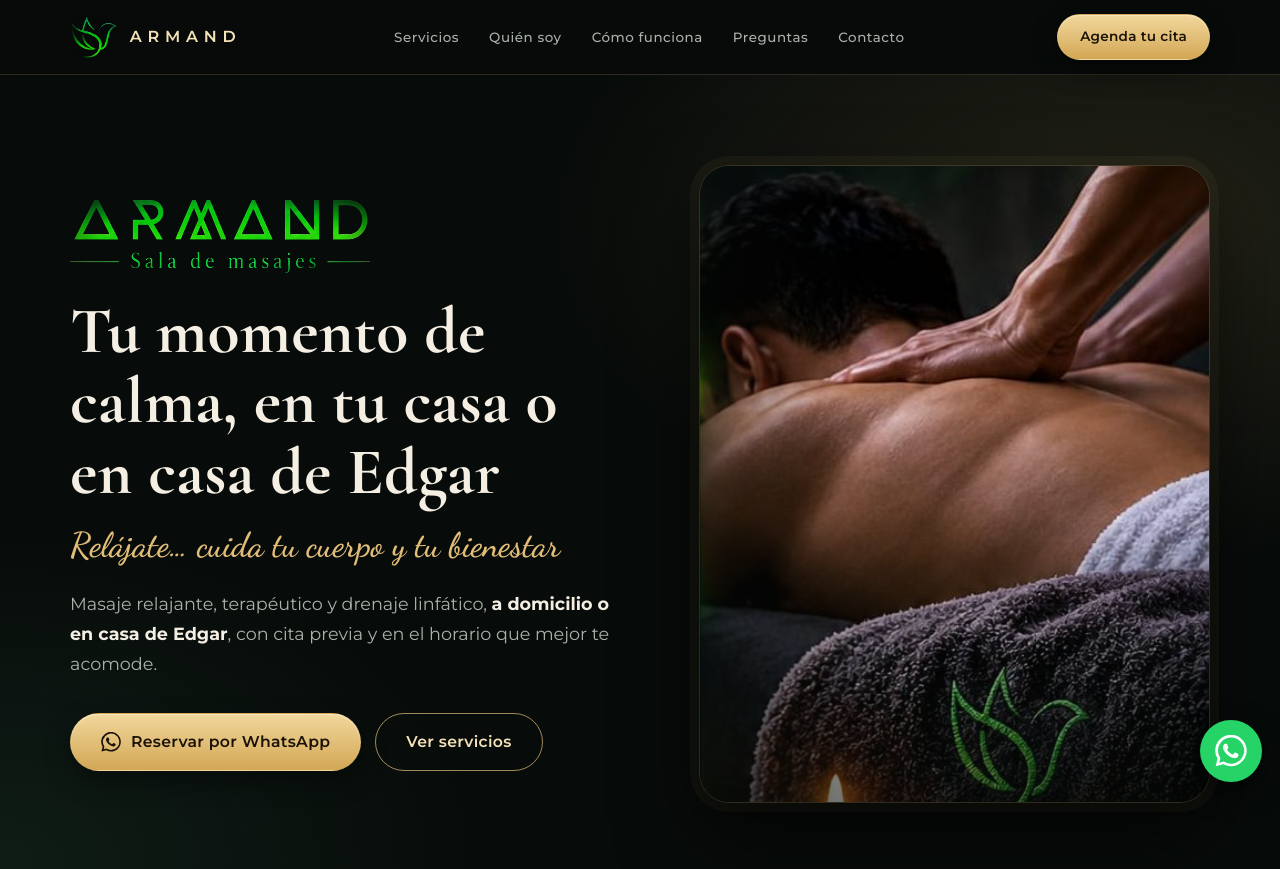
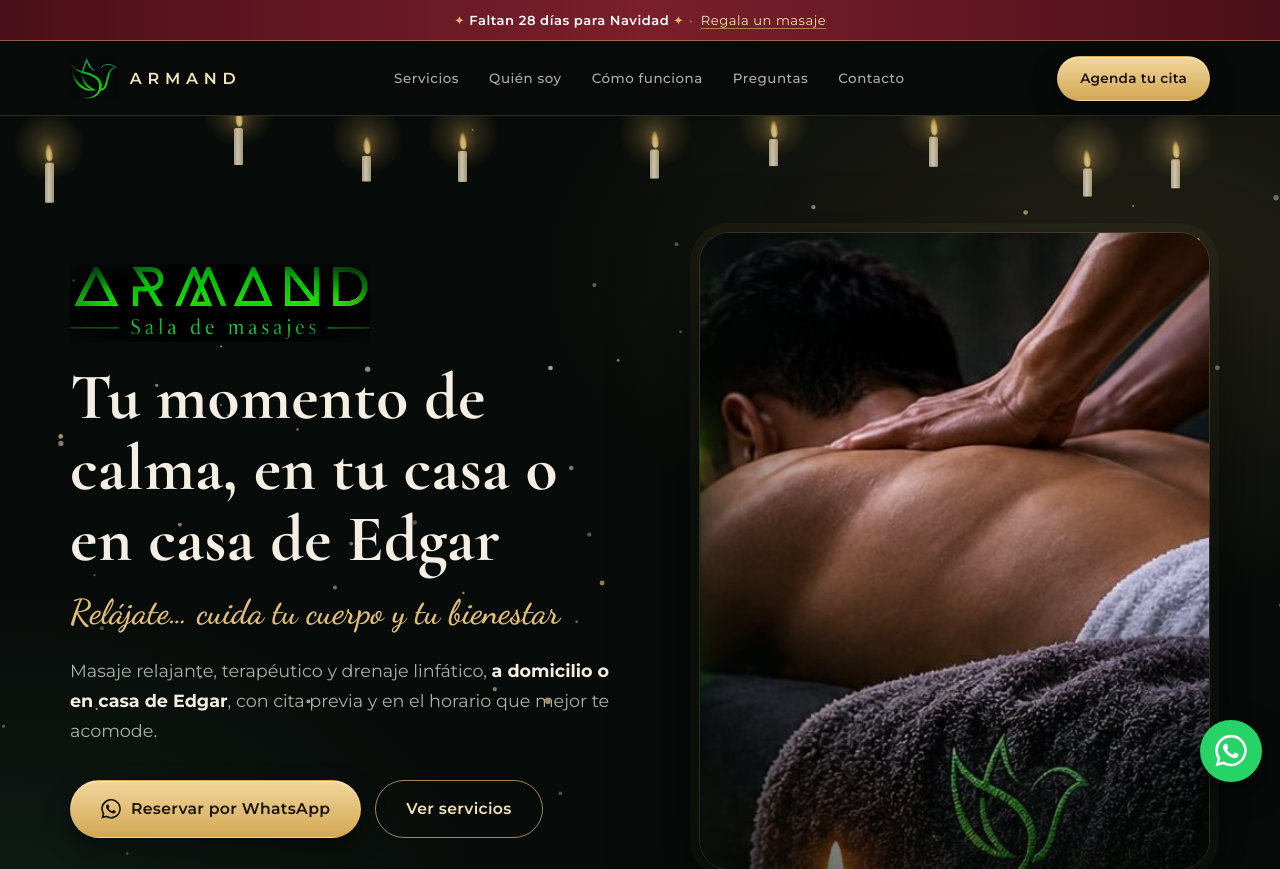
Before and after one commit to armandmasajes/armandmasajes.github.io, a plain HTML site: page index.html in a window 1280 px wide. Shown: the top 869 px of the page. Drawn offline with nearby package versions, Linux system fonts and the light colour scheme.

Commit message:
Modo Navidad y toques magicos: velas, nieve dorada, cuenta regresiva, esfera dorada, chispas
Co-Authored-By: Claude Sonnet 5.5 <noreply@anthropic.com>

```diff
--- /dev/null
+++ b/magia.css
@@ -0,0 +1,55 @@
+/* Capa de magia y Navidad de ARMAND. Todo es decorativo (aria-hidden) y se apaga con "reducir movimiento". */
+
+/* Cinta de cuenta regresiva (solo en temporada) */
+.cinta{display:block;text-align:center;padding:9px 16px;font-size:.82rem;letter-spacing:.04em;color:var(--oro-claro);background:linear-gradient(90deg,#4a0f1a,#7a1f2b 50%,#4a0f1a);border-bottom:1px solid rgba(226,189,120,.45);position:relative;z-index:70}
+.cinta b{font-weight:600;color:#fff}
+@media(max-width:480px){.cinta{font-size:.74rem;letter-spacing:0;padding:8px 10px}.cinta u{margin-left:0}}
+.cinta .est{color:var(--oro);display:inline-block;animation:brilla 2.4s ease-in-out infinite}
+.cinta u{text-decoration:none;border-bottom:1px solid rgba(226,189,120,.6);margin-left:4px}
+@keyframes brilla{50%{opacity:.35;transform:scale(.8)}}
+
+/* Hero */
+.hero{position:relative;padding-top:clamp(96px,9vw,132px)}
+.hero-grid{position:relative;z-index:2}
+@media(max-width:860px){.hero{padding-top:92px}}
+
+/* Velas flotantes (como un gran comedor encantado) */
+.velas{position:absolute;left:0;right:0;top:0;height:140px;z-index:1;pointer-events:none;opacity:.8;-webkit-mask-image:linear-gradient(#000 62%,transparent);mask-image:linear-gradient(#000 62%,transparent)}
+.vela{position:absolute;left:var(--x);top:var(--y);width:9px;height:calc(var(--h) * 1px);margin-left:-4px;border-radius:2px 2px 1px 1px;background:linear-gradient(90deg,#cfc3a3,#fbf3dc 45%,#c4b690);animation:flota 5s ease-in-out var(--d) infinite alternate;transition:transform .6s}
+.vela::before{content:"";position:absolute;left:50%;bottom:100%;width:8px;height:16px;margin:0 0 2px -4px;border-radius:50% 50% 50% 50%/62% 62% 38% 38%;background:radial-gradient(ellipse at 50% 72%,#fff6d0,#ffd36a 45%,rgba(255,170,60,0) 76%);filter:drop-shadow(0 0 7px rgba(255,200,100,.9));animation:llama .2s ease-in-out infinite alternate}
+.vela::after{content:"";position:absolute;left:50%;bottom:100%;width:78px;height:78px;margin:0 0 -22px -39px;border-radius:50%;background:radial-gradient(circle,rgba(255,205,110,.28),transparent 68%);pointer-events:none}
+.velas.aviva .vela{filter:brightness(1.5) saturate(1.2)}
+@keyframes flota{from{transform:translateY(-7px)}to{transform:translateY(8px)}}
+@keyframes llama{from{transform:scale(1,.9) skewX(-4deg)}to{transform:scale(.94,1.08) skewX(4deg)}}
+
+/* Nieve dorada */
+.nieve{position:absolute;inset:0;width:100%;height:100%;z-index:1;pointer-events:none}
+
+/* Chispas al tocar */
+.chispas{position:fixed;inset:0;width:100%;height:100%;z-index:90;pointer-events:none}
+
+/* Esfera dorada con alas */
+.esfera{position:absolute;left:0;top:0;width:46px;height:46px;z-index:3;cursor:pointer;display:none;touch-action:manipulation;-webkit-tap-highlight-color:transparent}
+.esfera i{position:absolute;left:16px;top:16px;width:14px;height:14px;border-radius:50%;background:radial-gradient(circle at 35% 30%,#fff3c4,#e2bd78 55%,#b98a4b);box-shadow:0 0 14px rgba(255,214,120,.95)}
+.esfera b{position:absolute;top:17px;width:17px;height:8px;background:linear-gradient(rgba(255,255,255,.9),rgba(255,255,255,.12));animation:aleta .09s ease-in-out infinite alternate}
+.esfera b:nth-of-type(1){right:30px;border-radius:100% 0 0 0;transform-origin:100% 100%}
+.esfera b:nth-of-type(2){left:30px;border-radius:0 100% 0 0;transform-origin:0 100%;animation-direction:alternate-reverse}
+@keyframes aleta{from{transform:rotate(-24deg) scaleY(.7)}to{transform:rotate(18deg) scaleY(1.05)}}
+
+/* Aviso */
+.aviso-magico{position:fixed;left:50%;bottom:96px;transform:translate(-50%,20px);z-index:95;max-width:min(88vw,420px);padding:13px 22px;border-radius:999px;font-size:.92rem;text-align:center;color:#1c1405;background:linear-gradient(135deg,#f4e2b8,#e2bd78);box-shadow:0 10px 34px rgba(0,0,0,.55),0 0 28px rgba(226,189,120,.55);opacity:0;pointer-events:none;transition:opacity .4s,transform .4s}
+.aviso-magico.ver{opacity:1;transform:translate(-50%,0)}
+
+/* Regalo de Navidad */
+#regalo{position:relative;overflow:hidden}
+#regalo .regalo-caja{position:relative;z-index:2}
+#regalo.navidad{background:radial-gradient(700px 380px at 85% 50%,rgba(226,189,120,.2),transparent 65%),radial-gradient(520px 320px at 5% 100%,rgba(122,31,43,.4),transparent 70%),#0e0c07;padding-top:clamp(70px,8vw,110px)}
+.luces{position:absolute;left:0;right:0;top:0;display:flex;height:34px;z-index:1;pointer-events:none}
+.luz{position:relative;flex:1}
+.luz::before{content:"";position:absolute;left:0;right:0;top:-16px;height:26px;border-bottom:1px solid rgba(226,189,120,.4);border-radius:50%}
+.luz i{position:absolute;left:50%;top:9px;width:9px;height:13px;margin-left:-4px;border-radius:50% 50% 45% 45%/40% 40% 60% 60%;background:var(--c);box-shadow:0 0 12px 2px var(--c);animation:titila 2.2s ease-in-out var(--d) infinite}
+@keyframes titila{0%,100%{opacity:1}50%{opacity:.28}}
+
+@media(prefers-reduced-motion:reduce){
+  .vela,.vela::before,.cinta .est,.luz i,.esfera b{animation:none}
+}
--- /dev/null
+++ b/magia.js
@@ -0,0 +1,240 @@
+/* Capa de magia y Navidad de ARMAND.
+   Temporada de Navidad: del 15 de noviembre al 6 de enero (sola). Para probar: ?navidad=1 o ?navidad=0 */
+(function () {
+  'use strict';
+  var calmo = matchMedia('(prefers-reduced-motion: reduce)').matches;
+  var qs = location.search;
+  var hoy = new Date(), mes = hoy.getMonth(), dia = hoy.getDate();
+  var temporada = (mes === 10 && dia >= 15) || mes === 11 || (mes === 0 && dia <= 6);
+  if (/[?&]navidad=1/.test(qs)) temporada = true;
+  if (/[?&]navidad=0/.test(qs)) temporada = false;
+  var $ = function (s) { return document.querySelector(s); };
+  var rnd = function (a, b) { return a + Math.random() * (b - a); };
+
+  /* ---- Aviso ---- */
+  var aviso = document.createElement('div');
+  aviso.className = 'aviso-magico';
+  aviso.setAttribute('role', 'status');
+  document.body.appendChild(aviso);
+  var tAviso;
+  function decir(txt) {
+    aviso.textContent = txt;
+    aviso.classList.add('ver');
+    clearTimeout(tAviso);
+    tAviso = setTimeout(function () { aviso.classList.remove('ver'); }, 3600);
+  }
+
+  /* ---- Chispas ---- */
+  var chispas = [], cv, cx, raf2 = 0;
+  var COL = ['#ffe9a8', '#e2bd78', '#ffffff', '#ffd36a'];
+  if (!calmo) {
+    cv = document.createElement('canvas');
+    cv.className = 'chispas';
+    cv.setAttribute('aria-hidden', 'true');
+    document.body.appendChild(cv);
+    cx = cv.getContext('2d');
+    var dpr = Math.min(window.devicePixelRatio || 1, 2);
+    var ajusta = function () {
+      cv.width = innerWidth * dpr; cv.height = innerHeight * dpr;
+      cx.setTransform(dpr, 0, 0, dpr, 0, 0);
+    };
+    ajusta();
+    addEventListener('resize', ajusta);
+  }
+  function pinta() {
+    cx.clearRect(0, 0, innerWidth, innerHeight);
+    for (var i = chispas.length - 1; i >= 0; i--) {
+      var p = chispas[i];
+      p.vida -= 1; p.x += p.vx; p.y += p.vy; p.vy += p.g; p.vx *= 0.985;
+      if (p.vida <= 0) { chispas.splice(i, 1); continue; }
+      var a = Math.min(1, p.vida / 22);
+      cx.globalAlpha = a; cx.fillStyle = p.c;
+      cx.shadowColor = p.c; cx.shadowBlur = 8;
+      cx.beginPath(); cx.arc(p.x, p.y, p.r * (0.5 + a / 2), 0, 6.283); cx.fill();
+    }
+    cx.globalAlpha = 1; cx.shadowBlur = 0;
+    raf2 = chispas.length ? requestAnimationFrame(pinta) : 0;
+  }
+  function chispa(x, y, n, fuerza) {
+    if (calmo || !cx) return;
+    for (var i = 0; i < n; i++) {
+      var ang = rnd(0, 6.283), v = rnd(0.4, 1) * (fuerza || 2.2);
+      chispas.push({ x: x, y: y, vx: Math.cos(ang) * v, vy: Math.sin(ang) * v - 0.4, g: 0.045, r: rnd(1, 2.6), c: COL[(Math.random() * COL.length) | 0], vida: rnd(28, 56) });
+    }
+    if (chispas.length > 220) chispas.splice(0, chispas.length - 220);
+    if (!raf2) raf2 = requestAnimationFrame(pinta);
+  }
+  addEventListener('pointerdown', function (e) { chispa(e.clientX, e.clientY, 9, 2); }, { passive: true });
+  var ult = 0;
+  addEventListener('pointermove', function (e) {
+    if (e.pointerType === 'mouse' || e.buttons) {
+      var t = Date.now();
+      if (t - ult > 40) { ult = t; chispa(e.clientX, e.clientY, 1, 0.9); }
+    }
+  }, { passive: true });
+
+  /* ---- Velas flotantes en el hero ---- */
+  var hero = $('.hero');
+  var velas;
+  if (hero) {
+    velas = document.createElement('div');
+    velas.className = 'velas';
+    velas.setAttribute('aria-hidden', 'true');
+    var n = innerWidth < 620 ? 5 : 9;
+    for (var i = 0; i < n; i++) {
+      var v = document.createElement('span');
+      v.className = 'vela';
+      v.style.setProperty('--x', ((i + 0.5) / n * 100 + rnd(-3, 3)).toFixed(1) + '%');
+      v.style.setProperty('--y', Math.round(rnd(8, 52)) + 'px');
+      v.style.setProperty('--h', Math.round(rnd(26, 46)));
+      v.style.setProperty('--d', '-' + rnd(0, 5).toFixed(1) + 's');
+      velas.appendChild(v);
+    }
+    hero.insertBefore(velas, hero.firstChild);
+  }
+
+  /* ---- Nieve dorada (solo en temporada) ---- */
+  if (temporada && hero && !calmo) {
+    var c = document.createElement('canvas');
+    c.className = 'nieve';
+    c.setAttribute('aria-hidden', 'true');
+    hero.insertBefore(c, hero.firstChild);
+    var g = c.getContext('2d'), w = 0, h = 0, P = [], visible = true, raf = 0;
+    var d2 = Math.min(window.devicePixelRatio || 1, 2);
+    var medir = function () {
+      w = hero.clientWidth; h = hero.clientHeight;
+      c.width = w * d2; c.height = h * d2; g.setTransform(d2, 0, 0, d2, 0, 0);
+      var cant = w < 620 ? 38 : 72; P = [];
+      for (var k = 0; k < cant; k++) P.push({ x: rnd(0, w), y: rnd(0, h), r: rnd(0.8, 2.8), v: rnd(0.25, 0.8), s: rnd(0, 6.28), o: rnd(0.3, 0.8), d: Math.random() < 0.35 });
+    };
+    var cae = function () {
+      g.clearRect(0, 0, w, h);
+      for (var k = 0; k < P.length; k++) {
+        var p = P[k];
+        p.y += p.v; p.s += 0.012; p.x += Math.sin(p.s) * 0.45;
+        if (p.y > h + 4) { p.y = -4; p.x = rnd(0, w); }
+        g.fillStyle = p.d ? 'rgba(226,189,120,' + p.o + ')' : 'rgba(255,255,255,' + (p.o * 0.8) + ')';
+        g.beginPath(); g.arc(p.x, p.y, p.r, 0, 6.283); g.fill();
+      }
+      raf = visible && !document.hidden ? requestAnimationFrame(cae) : 0;
+    };
+    medir();
+    addEventListener('resize', medir);
+    var ob = new IntersectionObserver(function (es) {
+      visible = es[0].isIntersecting;
+      if (visible && !raf) raf = requestAnimationFrame(cae);
+    });
+    ob.observe(hero);
+    document.addEventListener('visibilitychange', function () { if (!document.hidden && visible && !raf) raf = requestAnimationFrame(cae); });
+    raf = requestAnimationFrame(cae);
+  }
+
+  /* ---- Cinta con cuenta regresiva ---- */
+  if (temporada) {
+    var navidad = new Date(hoy.getFullYear(), 11, 25);
+    var inicioHoy = new Date(hoy.getFullYear(), mes, dia);
+    var faltan = mes === 0 ? -1 : Math.round((navidad - inicioHoy) / 864e5);
+    var msg;
+    if (faltan > 1) msg = 'Faltan ' + faltan + ' días para Navidad';
+    else if (faltan === 1) msg = '¡Mañana es Navidad!';
+    else if (faltan === 0) msg = '¡Feliz Navidad!';
+    else msg = 'Felices fiestas y próspero año nuevo';
+    var cinta = document.createElement('a');
+    cinta.className = 'cinta';
+    cinta.href = '#regalo';
+    var e1 = document.createElement('span'); e1.className = 'est'; e1.textContent = '✦'; e1.setAttribute('aria-hidden', 'true');
+    var b = document.createElement('b'); b.textContent = ' ' + msg + ' ';
+    var e2 = document.createElement('span'); e2.className = 'est'; e2.textContent = '✦'; e2.setAttribute('aria-hidden', 'true');
+    var u = document.createElement('u'); u.textContent = faltan >= 0 ? 'Regala un masaje' : 'Regala bienestar';
+    cinta.appendChild(e1); cinta.appendChild(b); cinta.appendChild(e2); cinta.appendChild(document.createTextNode(' · ')); cinta.appendChild(u);
+    var skip = $('.skip');
+    document.body.insertBefore(cinta, skip ? skip.nextSibling : document.body.firstChild);
+
+    /* Regalo de Navidad */
+    var reg = $('#regalo');
+    if (reg) {
+      reg.classList.add('navidad');
+      var ey = reg.querySelector('.eyebrow'), h2 = reg.querySelector('h2'), ld = reg.querySelector('.lead');
+      if (ey) ey.textContent = 'Regalo de Navidad';
+      if (h2) h2.textContent = 'Regala magia esta Navidad';
+      if (ld) ld.textContent = 'El detalle que se abre con una sonrisa: un masaje para alguien especial. Coordinamos la fecha y la hora con quien lo recibe.';
+      var colores = ['#e2bd78', '#e0525e', '#5fd49a', '#fbf3dc'];
+      var luces = document.createElement('div');
+      luces.className = 'luces';
+      luces.setAttribute('aria-hidden', 'true');
+      var nl = innerWidth < 620 ? 9 : 18;
+      for (var j = 0; j < nl; j++) {
+        var lz = document.createElement('span'); lz.className = 'luz';
+        var bi = document.createElement('i');
+        bi.style.setProperty('--c', colores[j % colores.length]);
+        bi.style.setProperty('--d', (-rnd(0, 2.2)).toFixed(2) + 's');
+        lz.appendChild(bi); luces.appendChild(lz);
+      }
+      reg.insertBefore(luces, reg.firstChild);
+      var br = $('#btnRegalo');
+      if (br) {
+        try {
+          var url = new URL(br.href);
+          var tx = url.searchParams.get('text');
+          if (tx) { url.searchParams.set('text', tx.replace('regalar un masaje', 'regalar un masaje esta Navidad')); br.href = url.toString(); }
+        } catch (err) { /* sin cambios */ }
+      }
+    }
+    var pie = $('footer .script');
+    if (pie) pie.textContent = 'Tu salud en buenas manos · Felices fiestas ✦';
+  }
+
+  /* ---- Esfera dorada que cruza el hero ---- */
+  if (hero && !calmo) {
+    var esf = document.createElement('div');
+    esf.className = 'esfera';
+    esf.setAttribute('aria-hidden', 'true');
+    esf.innerHTML = '<b></b><b></b><i></i>';
+    hero.appendChild(esf);
+    var vuela = function () {
+      var W = hero.clientWidth, H = hero.clientHeight;
+      var y0 = rnd(H * 0.12, H * 0.6), amp = rnd(18, 42), dur = rnd(6500, 8500), t0 = performance.now(), atrapada = false;
+      esf.style.display = 'block';
+      esf.onclick = function (ev) {
+        ev.stopPropagation();
+        if (atrapada) return; atrapada = true;
+        var r = esf.getBoundingClientRect();
+        chispa(r.left + 23, r.top + 23, 34, 3.4);
+        esf.style.display = 'none';
+        decir('✦ ¡Atrapaste la esfera dorada! Ya tienes la calma ✦');
+      };
+      (function paso(t) {
+        if (atrapada) return;
+        var k = (t - t0) / dur;
+        if (k >= 1) { esf.style.display = 'none'; return; }
+        var x = W + 30 - k * (W + 110);
+        var y = y0 + Math.sin(k * 14) * amp + Math.sin(k * 37) * 6;
+        esf.style.transform = 'translate(' + x.toFixed(1) + 'px,' + y.toFixed(1) + 'px)';
+        requestAnimationFrame(paso);
+      })(t0);
+    };
+    setTimeout(vuela, 7000);
+    setInterval(function () { if (!document.hidden) vuela(); }, 45000);
+  }
+
+  /* ---- Huevo de pascua: toca 5 veces el ave del logo ---- */
+  var logo = $('.marca');
+  if (logo) {
+    var toques = 0, tToques;
+    logo.addEventListener('click', function () {
+      toques++; clearTimeout(tToques);
+      tToques = setTimeout(function () { toques = 0; }, 3000);
+      if (toques >= 5) {
+        toques = 0;
+        var r = logo.getBoundingClientRect();
+        chispa(r.left + 20, r.top + 20, 60, 4.2);
+        if (velas) { velas.classList.add('aviva'); setTimeout(function () { velas.classList.remove('aviva'); }, 2500); }
+        decir('✦ Magia de relajación activada ✦');
+      }
+    });
+  }
+
+  /* ---- Texto del selector ---- */
+  var h3 = $('.mini-quiz h3');
+  if (h3) h3.textContent = '¿No sabes cuál elegir? Deja que la magia te guíe';
+})();
```
Also changed, not shown: index.html (+2 -0 lines).
